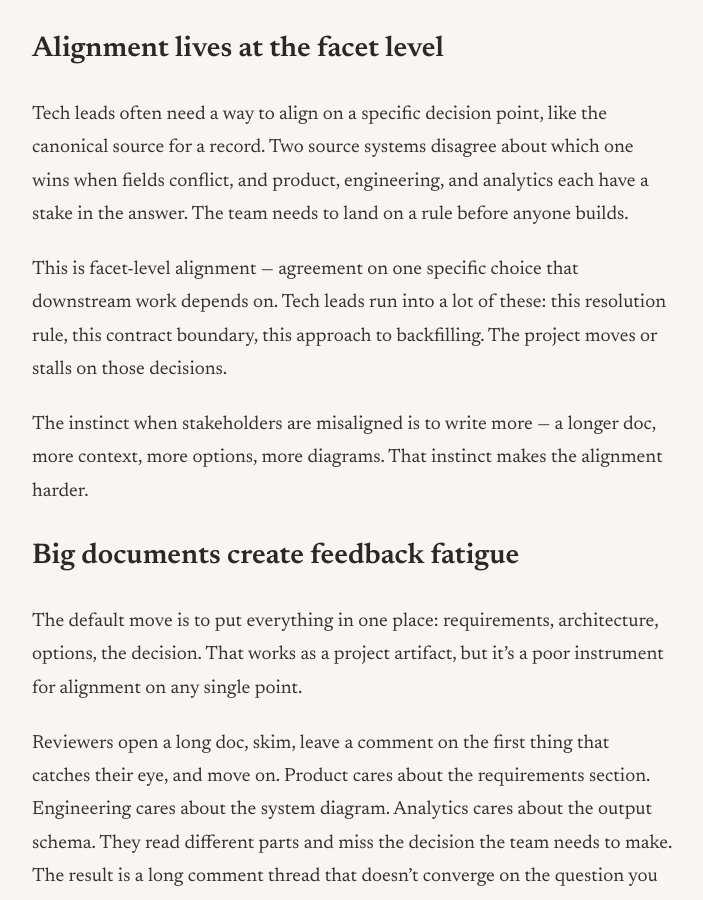
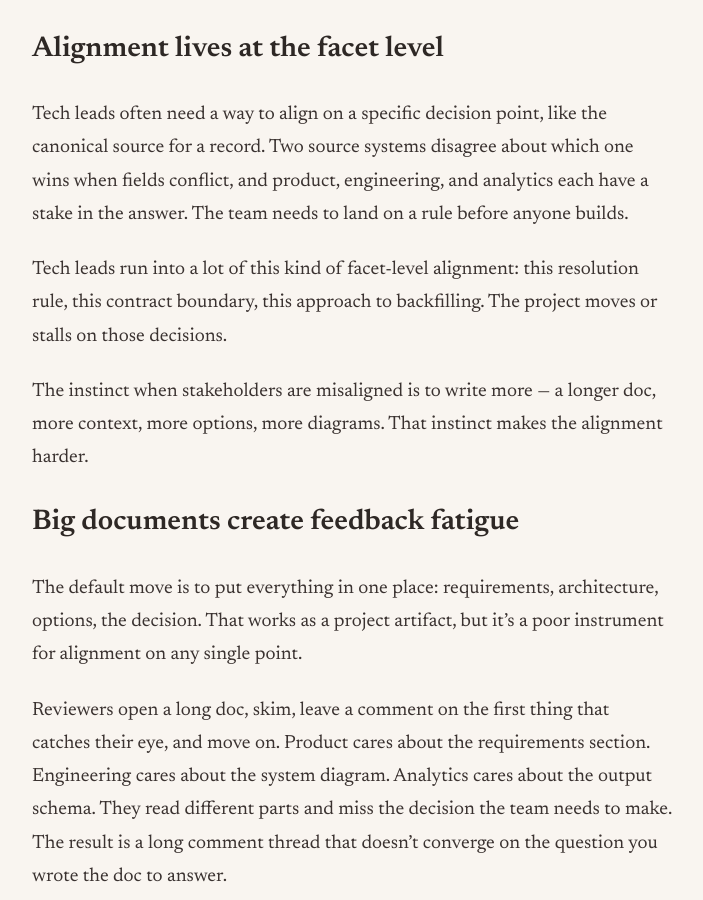
Before and after one commit to JohnSpencerTerry/wb, a Jekyll site: the page built from _articles/design-decision-doc.md, in a window 1280 px wide and 900 px high, scrolled down 403 px. Shown: the whole window, without its empty margins (242-945 px from the left). Built offline with Jekyll 4.4.1, drawn with Linux system fonts in a browser that asks for light colours; some of the changed text lies outside the part shown.

Commit message:
Update design-decision-doc.md

```diff
--- a/_articles/design-decision-doc.md
+++ b/_articles/design-decision-doc.md
@@ -10,7 +10,7 @@ draft: false
 
 Tech leads often need a way to align on a specific decision point, like the canonical source for a record. Two source systems disagree about which one wins when fields conflict, and product, engineering, and analytics each have a stake in the answer. The team needs to land on a rule before anyone builds.
 
-This is facet-level alignment — agreement on one specific choice that downstream work depends on. Tech leads run into a lot of these: this resolution rule, this contract boundary, this approach to backfilling. The project moves or stalls on those decisions.
+Tech leads run into a lot of this kind of facet-level alignment: this resolution rule, this contract boundary, this approach to backfilling. The project moves or stalls on those decisions.
 
 The instinct when stakeholders are misaligned is to write more — a longer doc, more context, more options, more diagrams. That instinct makes the alignment harder.
 
```
Also changed, not shown: other parts of _articles/design-decision-doc.md (+1 -1 lines).
